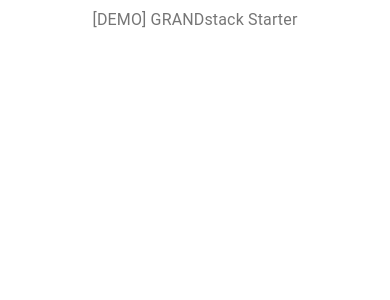
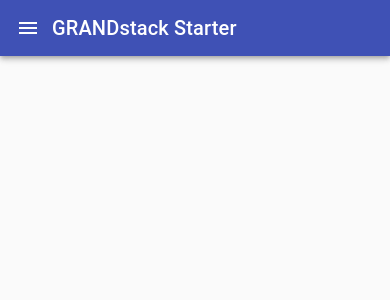
Before and after one commit to TheRobBrennan/nextjs-grandstack-starter-typescript, a Next.js app in the folder app/: page / in a window 390 px wide. Shown: the top 300 px of the page. Built offline with nearby package versions, Linux system fonts and the light colour scheme.

Commit message:
Added initial styling and AppBar

```diff
--- a/app/grandstack-demo/App.tsx
+++ b/app/grandstack-demo/App.tsx
@@ -1,13 +1,66 @@
-import { FC } from "react"
+import { FC, useState } from "react"
+import clsx from "clsx"
 
 // Material UI
-import { Typography } from "@material-ui/core"
+import { useStyles } from "./App.utilities"
+import {
+  AppBar,
+  CssBaseline,
+  IconButton,
+  Toolbar,
+  Typography,
+} from "@material-ui/core"
+import {
+  ChevronLeft as ChevronLeftIcon,
+  Menu as MenuIcon,
+  Dashboard as DashboardIcon,
+  People as PeopleIcon,
+} from "@material-ui/icons"
 
 const App: FC = () => {
+  const classes = useStyles()
+
+  // Drawer
+  const [open, setOpen] = useState(true)
+  const handleDrawerOpen = () => {
+    setOpen(true)
+  }
+  const handleDrawerClose = () => {
+    setOpen(false)
+  }
+
   return (
-    <Typography variant="body1" color="textSecondary" align="center">
-      [DEMO] GRANDstack Starter
-    </Typography>
+    <div className={classes.root}>
+      <CssBaseline />
+      <AppBar
+        position="absolute"
+        className={clsx(classes.appBar, open && classes.appBarShift)}
+      >
+        <Toolbar className={classes.toolbar}>
+          <IconButton
+            edge="start"
+            color="inherit"
+            aria-label="open drawer"
+            onClick={handleDrawerOpen}
+            className={clsx(
+              classes.menuButton,
+              open && classes.menuButtonHidden
+            )}
+          >
+            <MenuIcon />
+          </IconButton>
+          <Typography
+            component="h1"
+            variant="h6"
+            color="inherit"
+            noWrap
+            className={classes.title}
+          >
+            GRANDstack Starter
+          </Typography>
+        </Toolbar>
+      </AppBar>
+    </div>
   )
 }
 export default App
--- /dev/null
+++ b/app/grandstack-demo/App.utilities.tsx
@@ -0,0 +1,93 @@
+// Material UI
+import { makeStyles } from "@material-ui/core/styles"
+
+// Constants
+export const drawerWidth = 240
+
+// Styling
+export const useStyles = makeStyles((theme) => ({
+  root: {
+    display: "flex",
+  },
+  toolbar: {
+    paddingRight: 24, // keep right padding when drawer closed
+  },
+  toolbarIcon: {
+    display: "flex",
+    alignItems: "center",
+    justifyContent: "flex-end",
+    padding: "0 8px",
+    ...theme.mixins.toolbar,
+  },
+  appBar: {
+    zIndex: theme.zIndex.drawer + 1,
+    transition: theme.transitions.create(["width", "margin"], {
+      easing: theme.transitions.easing.sharp,
+      duration: theme.transitions.duration.leavingScreen,
+    }),
+  },
+  appBarShift: {
+    marginLeft: drawerWidth,
+    width: `calc(100% - ${drawerWidth}px)`,
+    transition: theme.transitions.create(["width", "margin"], {
+      easing: theme.transitions.easing.sharp,
+      duration: theme.transitions.duration.enteringScreen,
+    }),
+  },
+  menuButton: {
+    marginRight: 36,
+  },
+  menuButtonHidden: {
+    display: "none",
+  },
+  title: {
+    flexGrow: 1,
+  },
+  drawerPaper: {
+    position: "relative",
+    whiteSpace: "nowrap",
+    width: drawerWidth,
+    transition: theme.transitions.create("width", {
+      easing: theme.transitions.easing.sharp,
+      duration: theme.transitions.duration.enteringScreen,
+    }),
+  },
+  drawerPaperClose: {
+    overflowX: "hidden",
+    transition: theme.transitions.create("width", {
+      easing: theme.transitions.easing.sharp,
+      duration: theme.transitions.duration.leavingScreen,
+    }),
+    width: theme.spacing(7),
+    [theme.breakpoints.up("sm")]: {
+      width: theme.spacing(9),
+    },
+  },
+  appBarSpacer: theme.mixins.toolbar,
+  content: {
+    flexGrow: 1,
+    height: "100vh",
+    overflow: "auto",
+  },
+  container: {
+    paddingTop: theme.spacing(4),
+    paddingBottom: theme.spacing(4),
+  },
+  paper: {
+    padding: theme.spacing(2),
+    display: "flex",
+    overflow: "auto",
+    flexDirection: "column",
+  },
+  fixedHeight: {
+    height: 240,
+  },
+  navLink: {
+    textDecoration: "none",
+    color: "inherit",
+  },
+  appBarImage: {
+    maxHeight: "75px",
+    paddingRight: "20px",
+  },
+}))
```
